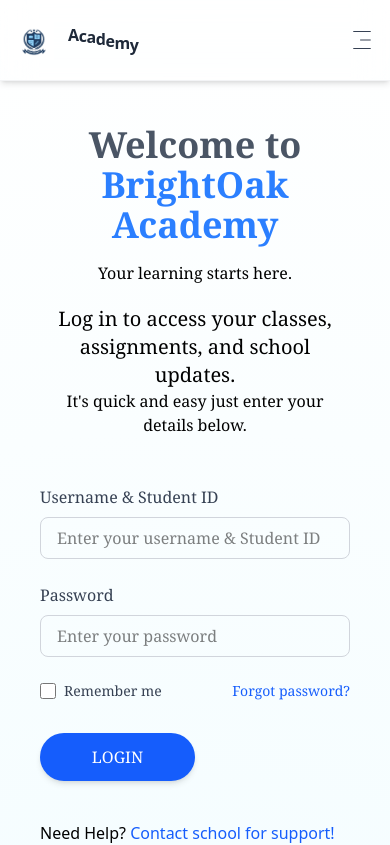
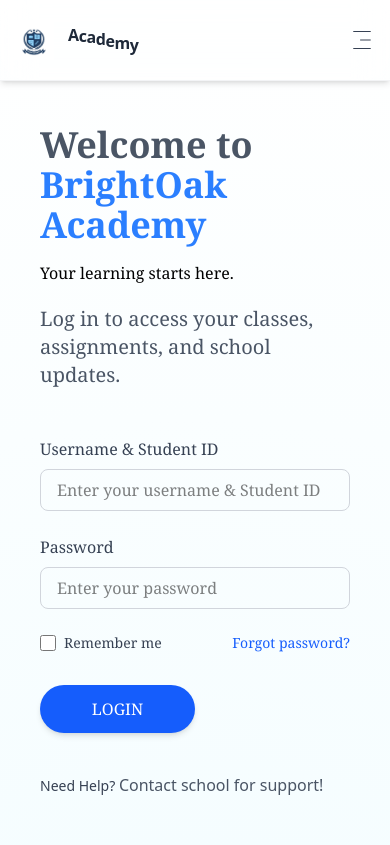
Before and after one commit to tobias-omondi/schoolapplication, a React (Vite) app in the folder school-system/: page /student/portfolio/login in a window 390 px wide. Shown: the top 845 px of the page. Built offline with nearby package versions, Linux system fonts and the light colour scheme; a web font is replaced by a local one.

Commit message:
school login portal

```diff
--- a/school-system/src/Students/StudentLogin.jsx
+++ b/school-system/src/Students/StudentLogin.jsx
@@ -67,7 +67,7 @@ const StudentLogin = () => {
 
       <motion.div className='p-6'>
 
-       <motion.h1   className="text-gray-600 text-center md:text-left mt-5 font-bold text-4xl mb-4 font-serif"  variants={itemVariants}
+       <motion.h1   className="text-gray-600 text-start md:text-left mt-5 font-bold text-4xl mb-4 font-serif "  variants={itemVariants}
        >Welcome to <span className='text-blue-500'
        animate={{
          color: ["#3b82f6", "#1d4ed8", "#3b82f6"],
@@ -80,24 +80,24 @@ const StudentLogin = () => {
 
 
        <motion.p
-       className='md:text-start font-serif text-center'
+       className='md:text-start font-serif text-start'
        initial={{ opacity: 0 }}
        animate={{ opacity: 1 }}
        transition={{ delay: 0.4 }}
        variants={itemVariants}>Your learning starts here.</motion.p>
 
        <motion.h1
-        className='md:text-start font-serif text-center text-xl mt-5 font-medium'
+        className='md:text-start font-serif text-start text-xl mt-5 font-sm text-gray-600'
         // initial={{ opacity: 0 }}
         // animate={{ opacity: 1 }}
         // transition={{ delay: 0.4 }}
         variants={itemVariants}
         >Log in to access your classes, assignments, and school updates.</motion.h1>
 
-        <motion.p
+        {/* <motion.p
         className='md:text-start font-serif text-center'
         variants={itemVariants}>
-          It's quick and easy  just enter your details below.</motion.p>
+          It's quick and easy  just enter your details below.</motion.p> */}
 
       </motion.div>
 
@@ -206,9 +206,9 @@ const StudentLogin = () => {
                         LOGIN
                       </motion.button>
 
-                      <motion.p className=' mt-10'
+                      <motion.p className=' mt-10 text-gray-700 text-sm'
                          variants={itemVariants}>
-                        Need Help?  <span className='text-blue-600 font-sans text-base'>Contact school for support!</span>
+                        Need Help?  <span className='text-gray-600 font-sans text-base'>Contact school for support!</span>
                       </motion.p>
                     </motion.div>
                   </motion.form>
--- a/school-system/src/Teachers/TeachersLogin.jsx
+++ b/school-system/src/Teachers/TeachersLogin.jsx
@@ -66,7 +66,7 @@ const TeachersLogin = () => {
           variants={containerVariants}
         >
           <motion.h1
-            className="text-gray-600 text-center md:text-left mt-5 font-bold text-4xl mb-4 font-serif"
+            className="text-gray-600 text-start md:text-left mt-5 font-bold text-4xl mb-4 font-serif"
             variants={itemVariants}
           >
             Teachers <motion.span
@@ -85,11 +85,11 @@ const TeachersLogin = () => {
           </motion.h1>
 
           <motion.div
-            className="text-center md:text-left py-1 text-gray-600 mb-8 leading-relaxed"
+            className="text-start md:text-left py-1 text-gray-600 mb-8 leading-relaxed"
             variants={itemVariants}
           >
             <motion.p
-              className='md:text-start font-serif text-center'
+              className='md:text-start font-serif text-center text-gray-600'
               initial={{ opacity: 0 }}
               animate={{ opacity: 1 }}
               transition={{ delay: 0.4 }}
```
